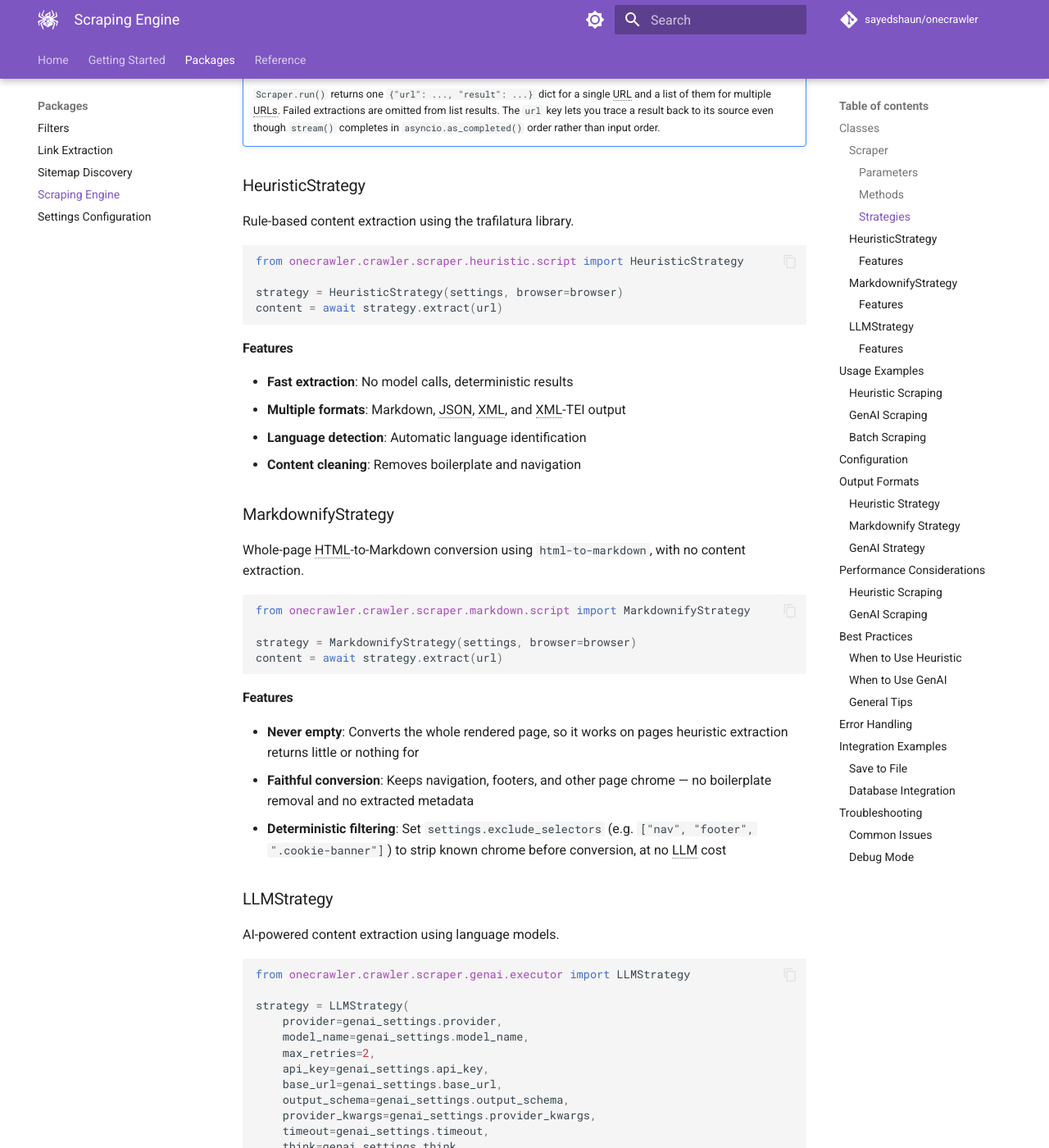
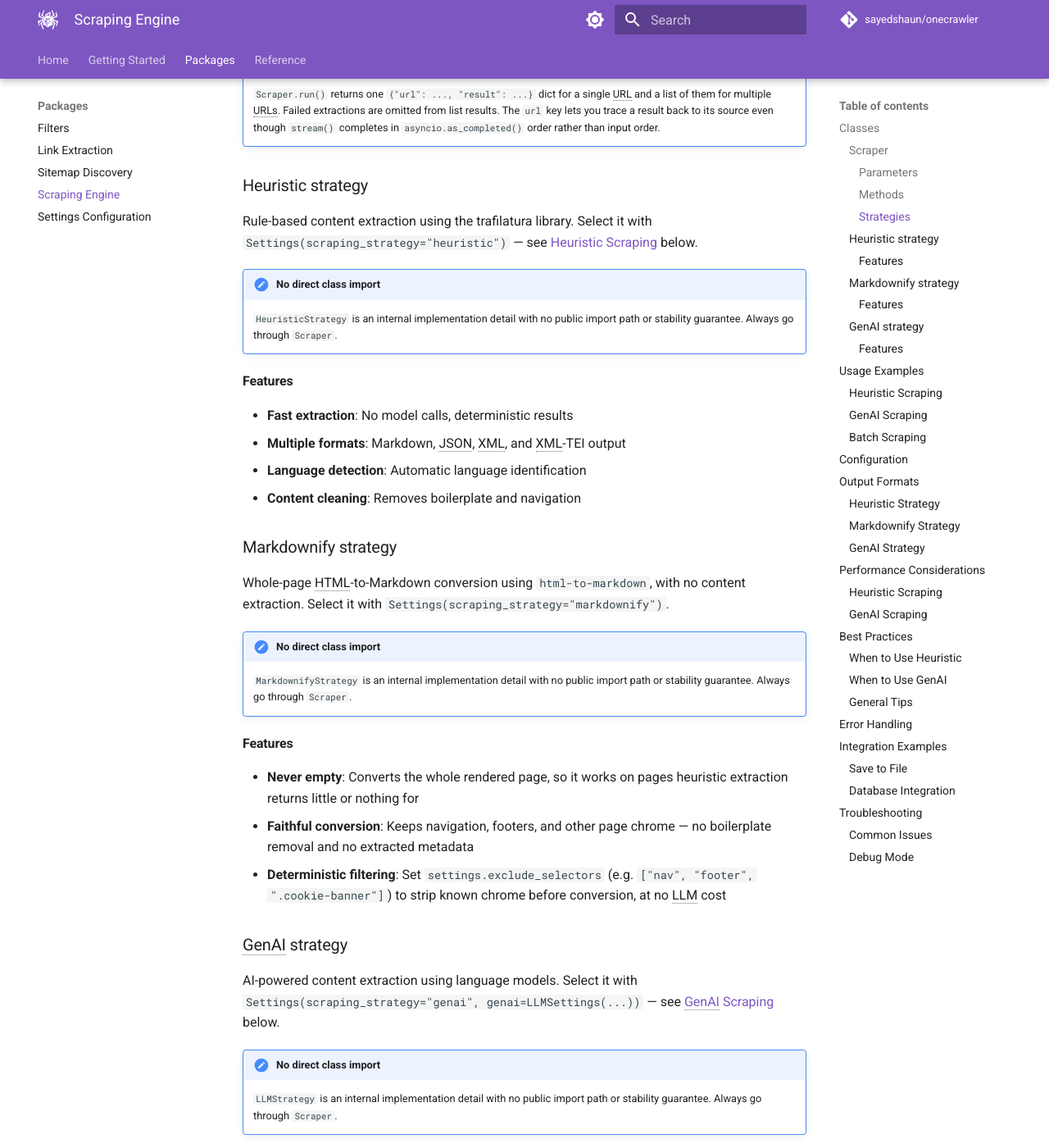
Before and after one commit to sayedshaun/onecrawler, an MkDocs documentation site: the page built from docs/packages/scraping.md, in a window 1280 px wide and 1400 px high, scrolled down 1244 px. Shown: the whole window at 82% size. Built offline with MkDocs 1.6.1 and Material for MkDocs 9.7.7, drawn with Linux system fonts in a browser that asks for light colours; comment, search, counter and statistics services are not loaded; some of the changed text lies outside the part shown.

Commit message:
docs(scraping): stop exposing internal strategy classes
Co-Authored-By: Claude Sonnet 5 <noreply@anthropic.com>

````diff
--- a/docs/packages/scraping.md
+++ b/docs/packages/scraping.md
@@ -57,16 +57,15 @@ async with Scraper(settings) as scraper:
     its source even though `stream()` completes in `asyncio.as_completed()`
     order rather than input order.
 
-### HeuristicStrategy
+### Heuristic strategy
 
-Rule-based content extraction using the trafilatura library.
+Rule-based content extraction using the trafilatura library. Select it with
+`Settings(scraping_strategy="heuristic")` — see [Heuristic Scraping](#heuristic-scraping)
+below.
 
-```python
-from onecrawler.crawler.scraper.heuristic.script import HeuristicStrategy
-
-strategy = HeuristicStrategy(settings, browser=browser)
-content = await strategy.extract(url)
-```
+!!! note "No direct class import"
+    `HeuristicStrategy` is an internal implementation detail with no public
+    import path or stability guarantee. Always go through `Scraper`.
 
 #### Features
 
@@ -75,17 +74,14 @@ content = await strategy.extract(url)
 - **Language detection**: Automatic language identification
 - **Content cleaning**: Removes boilerplate and navigation
 
-### MarkdownifyStrategy
+### Markdownify strategy
 
 Whole-page HTML-to-Markdown conversion using `html-to-markdown`, with no content
-extraction.
+extraction. Select it with `Settings(scraping_strategy="markdownify")`.
 
-```python
-from onecrawler.crawler.scraper.markdown.script import MarkdownifyStrategy
-
-strategy = MarkdownifyStrategy(settings, browser=browser)
-content = await strategy.extract(url)
-```
+!!! note "No direct class import"
+    `MarkdownifyStrategy` is an internal implementation detail with no public
+    import path or stability guarantee. Always go through `Scraper`.
 
 #### Features
 
@@ -97,28 +93,15 @@ content = await strategy.extract(url)
   `["nav", "footer", ".cookie-banner"]`) to strip known chrome before
   conversion, at no LLM cost
 
-### LLMStrategy
+### GenAI strategy
 
-AI-powered content extraction using language models.
+AI-powered content extraction using language models. Select it with
+`Settings(scraping_strategy="genai", genai=LLMSettings(...))` — see
+[GenAI Scraping](#genai-scraping) below.
 
-```python
-from onecrawler.crawler.scraper.genai.executor import LLMStrategy
-
-strategy = LLMStrategy(
-    provider=genai_settings.provider,
-    model_name=genai_settings.model_name,
-    max_retries=2,
-    api_key=genai_settings.api_key,
-    base_url=genai_settings.base_url,
-    output_schema=genai_settings.output_schema,
-    provider_kwargs=genai_settings.provider_kwargs,
-    timeout=genai_settings.timeout,
-    think=genai_settings.think,
-    exclude_selectors=settings.exclude_selectors,
-    browser=browser,
-)
-content = await strategy.extract(url)
-```
+!!! note "No direct class import"
+    `LLMStrategy` is an internal implementation detail with no public import
+    path or stability guarantee. Always go through `Scraper`.
 
 #### Features
 
````
